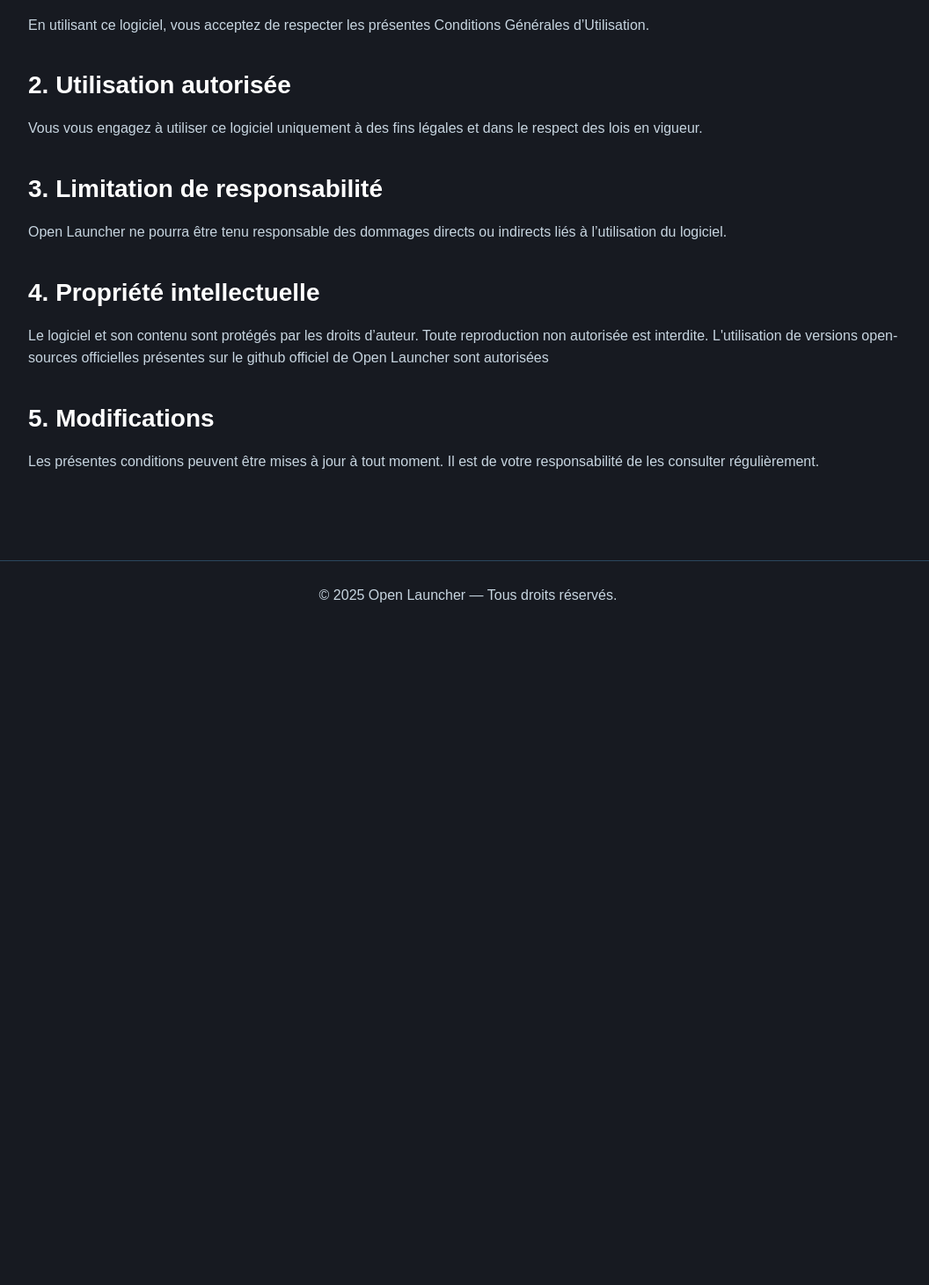
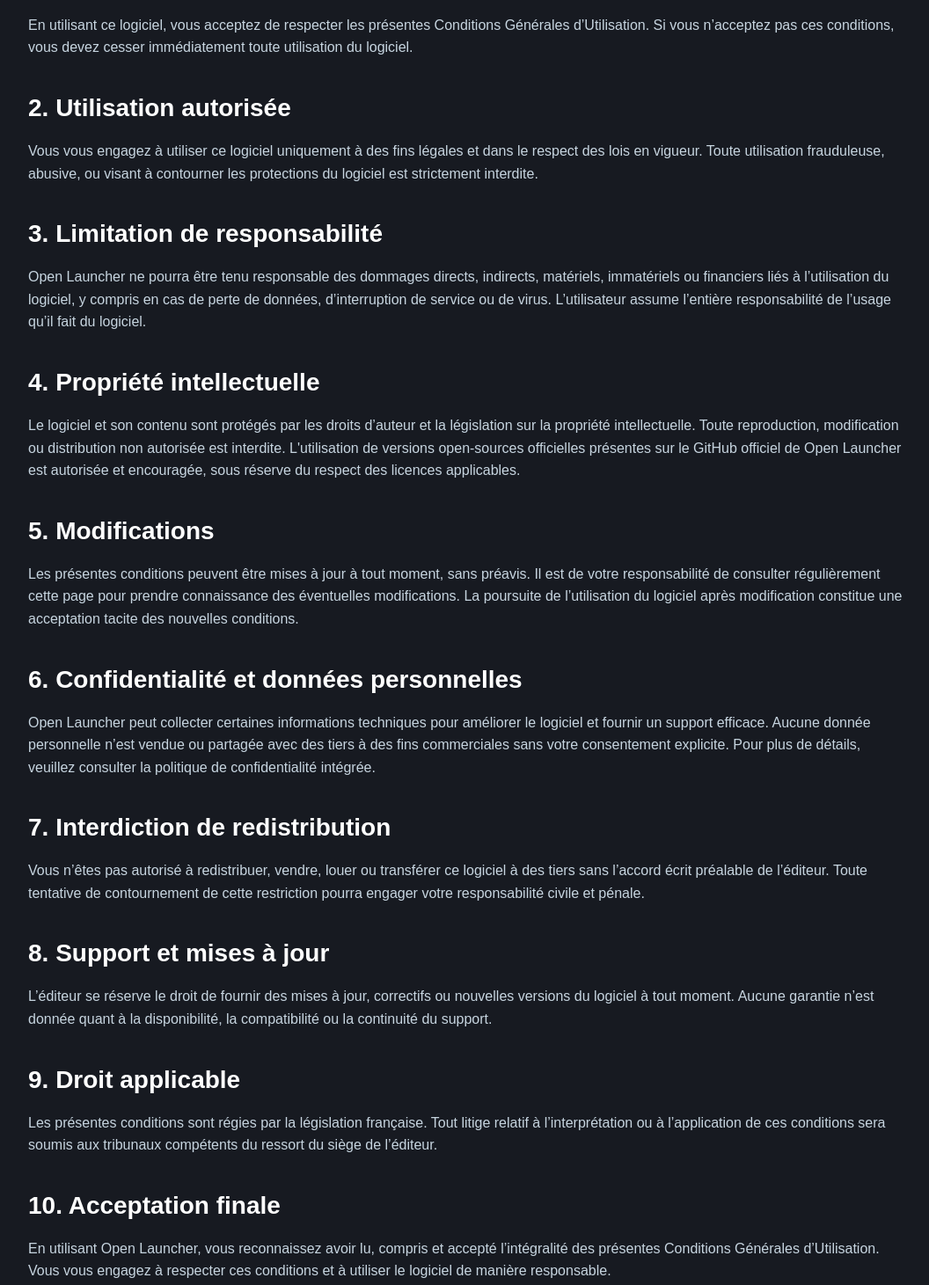
Before and after one commit to bowser-2077/bowser-2077.github.io, a website: page cgu.html in a window 1280 px wide. Shown: the part 500-1961 px from the top of the page at 88% size, without its empty margins (108-1164 px from the left). Before the commit the page ends 1216 px from the top, so only its background shows below. Drawn offline with Linux system fonts and the light colour scheme.

Commit message:
Update cgu.html

```diff
--- a/cgu.html
+++ b/cgu.html
@@ -104,20 +104,36 @@
 
 <section>
     <h2>1. Acceptation des conditions</h2>
-        <p>En utilisant ce logiciel, vous acceptez de respecter les présentes Conditions Générales d’Utilisation.</p>
+    <p>En utilisant ce logiciel, vous acceptez de respecter les présentes Conditions Générales d’Utilisation. Si vous n’acceptez pas ces conditions, vous devez cesser immédiatement toute utilisation du logiciel.</p>
 
     <h2>2. Utilisation autorisée</h2>
-        <p>Vous vous engagez à utiliser ce logiciel uniquement à des fins légales et dans le respect des lois en vigueur.</p>
+    <p>Vous vous engagez à utiliser ce logiciel uniquement à des fins légales et dans le respect des lois en vigueur. Toute utilisation frauduleuse, abusive, ou visant à contourner les protections du logiciel est strictement interdite.</p>
 
     <h2>3. Limitation de responsabilité</h2>
-        <p>Open Launcher ne pourra être tenu responsable des dommages directs ou indirects liés à l’utilisation du logiciel.</p>
+    <p>Open Launcher ne pourra être tenu responsable des dommages directs, indirects, matériels, immatériels ou financiers liés à l’utilisation du logiciel, y compris en cas de perte de données, d’interruption de service ou de virus. L’utilisateur assume l’entière responsabilité de l’usage qu’il fait du logiciel.</p>
 
     <h2>4. Propriété intellectuelle</h2>
-        <p>Le logiciel et son contenu sont protégés par les droits d’auteur. Toute reproduction non autorisée est interdite. L'utilisation de versions open-sources officielles présentes sur le github officiel de Open Launcher sont autorisées</p>
+    <p>Le logiciel et son contenu sont protégés par les droits d’auteur et la législation sur la propriété intellectuelle. Toute reproduction, modification ou distribution non autorisée est interdite. L'utilisation de versions open-sources officielles présentes sur le GitHub officiel de Open Launcher est autorisée et encouragée, sous réserve du respect des licences applicables.</p>
 
     <h2>5. Modifications</h2>
-        <p>Les présentes conditions peuvent être mises à jour à tout moment. Il est de votre responsabilité de les consulter régulièrement.</p>
+    <p>Les présentes conditions peuvent être mises à jour à tout moment, sans préavis. Il est de votre responsabilité de consulter régulièrement cette page pour prendre connaissance des éventuelles modifications. La poursuite de l’utilisation du logiciel après modification constitue une acceptation tacite des nouvelles conditions.</p>
+
+    <h2>6. Confidentialité et données personnelles</h2>
+    <p>Open Launcher peut collecter certaines informations techniques pour améliorer le logiciel et fournir un support efficace. Aucune donnée personnelle n’est vendue ou partagée avec des tiers à des fins commerciales sans votre consentement explicite. Pour plus de détails, veuillez consulter la politique de confidentialité intégrée.</p>
+
+    <h2>7. Interdiction de redistribution</h2>
+    <p>Vous n’êtes pas autorisé à redistribuer, vendre, louer ou transférer ce logiciel à des tiers sans l’accord écrit préalable de l’éditeur. Toute tentative de contournement de cette restriction pourra engager votre responsabilité civile et pénale.</p>
+
+    <h2>8. Support et mises à jour</h2>
+    <p>L’éditeur se réserve le droit de fournir des mises à jour, correctifs ou nouvelles versions du logiciel à tout moment. Aucune garantie n’est donnée quant à la disponibilité, la compatibilité ou la continuité du support.</p>
+
+    <h2>9. Droit applicable</h2>
+    <p>Les présentes conditions sont régies par la législation française. Tout litige relatif à l’interprétation ou à l’application de ces conditions sera soumis aux tribunaux compétents du ressort du siège de l’éditeur.</p>
+
+    <h2>10. Acceptation finale</h2>
+    <p>En utilisant Open Launcher, vous reconnaissez avoir lu, compris et accepté l’intégralité des présentes Conditions Générales d’Utilisation. Vous vous engagez à respecter ces conditions et à utiliser le logiciel de manière responsable.</p>
 </section>
+
 
     <footer>
         &copy; 2025 Open Launcher — Tous droits réservés.
```
Lines whose indentation alone changed are shown as unchanged.
